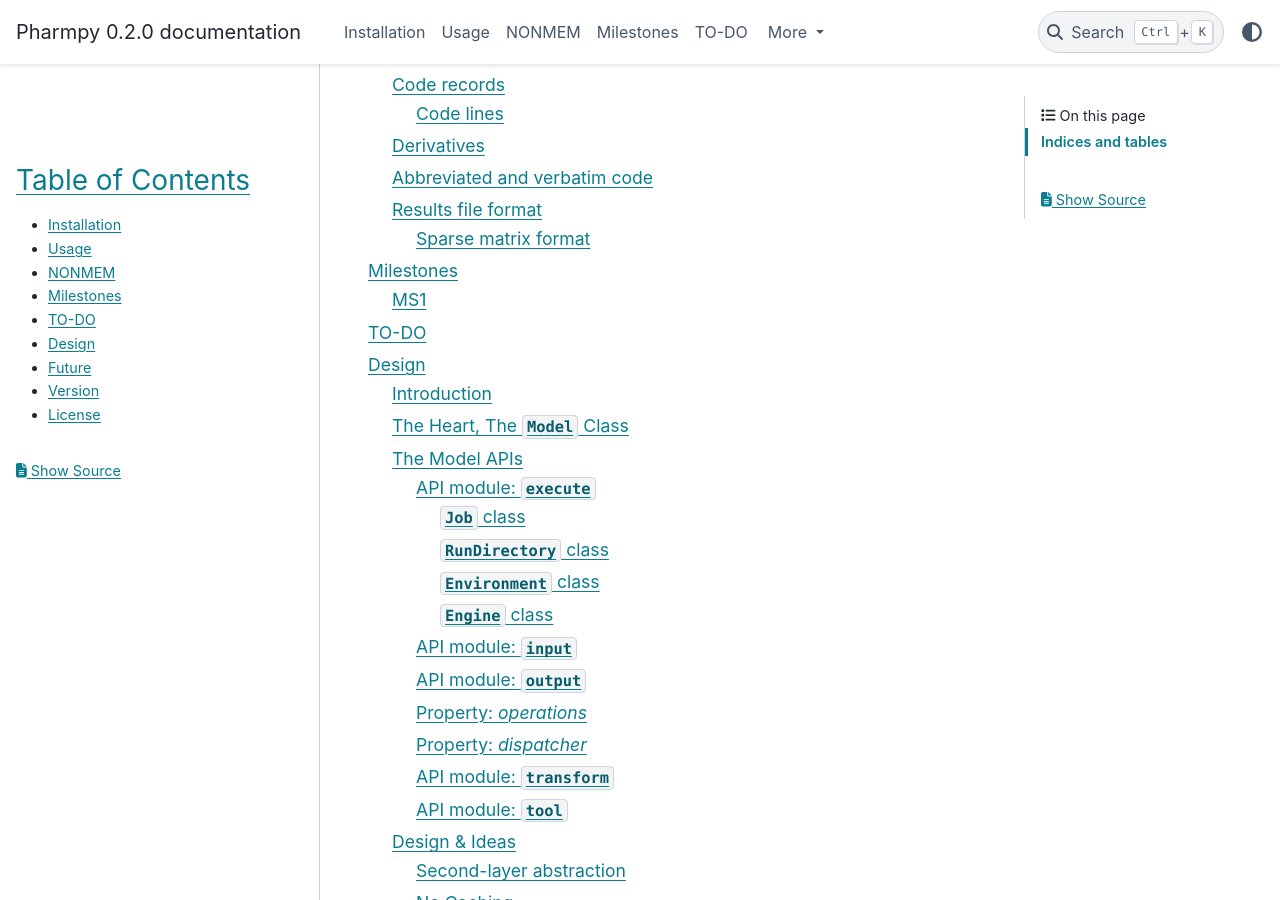
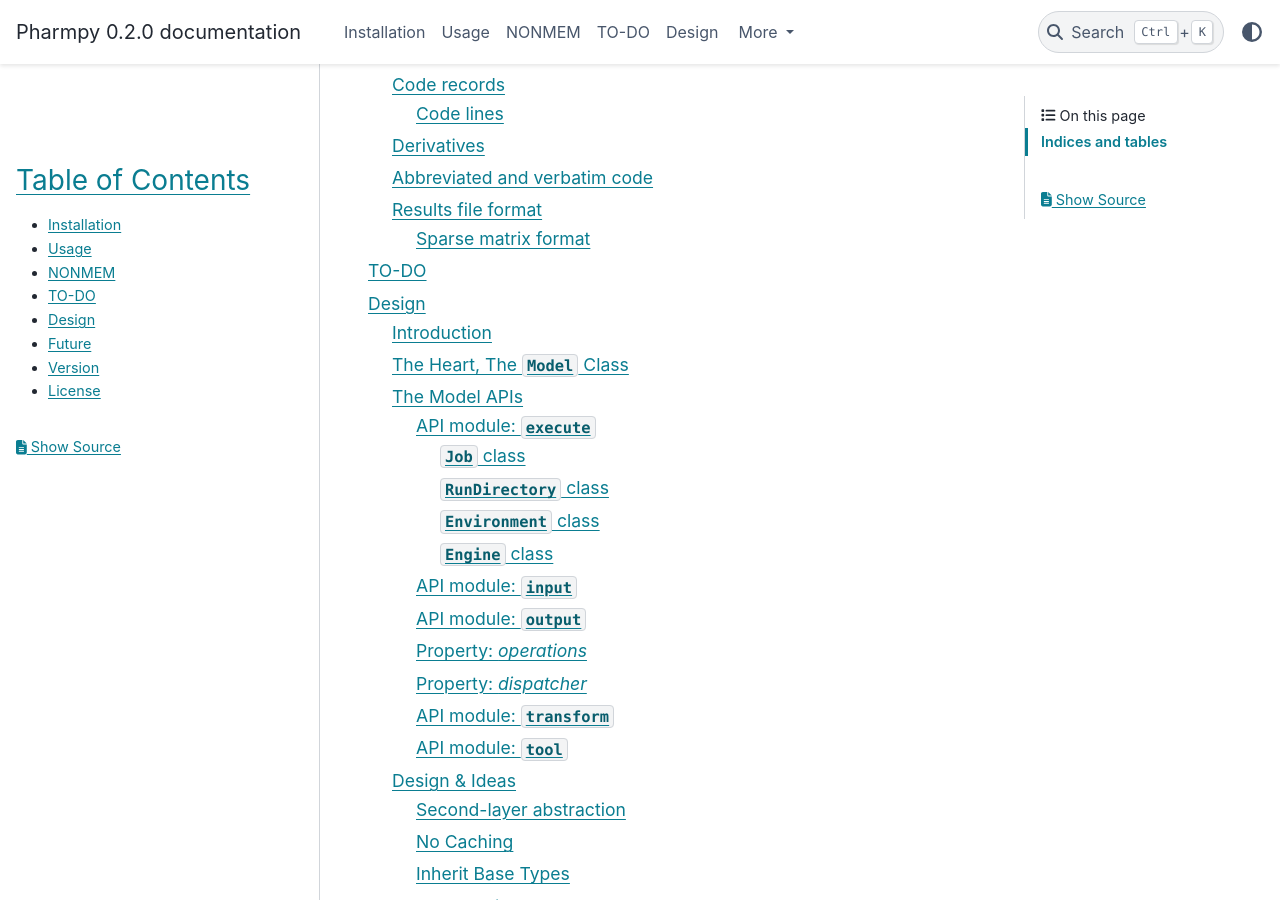
Before and after one commit to pharmpy/pharmpy, a Sphinx documentation site: the page built from docs/index.rst, in a window 1280 px wide and 900 px high, scrolled down 822 px. Built offline with Sphinx 7.4.7 and the PyData theme 0.15.4, drawn with Linux system fonts in a browser that asks for light colours; pages that are not in the unit, such as notebooks, are missing from menus; some of the changed lines change nothing that is shown.

Commit message:
Remove milestones from documentation

```diff
--- a/docs/index.rst
+++ b/docs/index.rst
@@ -9,7 +9,6 @@ Contents
    usage
    Documentation <reference/modules>
    NONMEM
-   milestones
    todo
    design
    future
--- a/docs/milestones.rst
+++ /dev/null
@@ -1,24 +0,0 @@
-.. _milestones:
-
-==========
-Milestones
-==========
-
-MS1
-===
-
-The main goal with the first milestone is to make pharmpy an official thing to work on. To accomplish that we need some main proof of concepts and an idea of how to distribute the package.
-
-* Create new versions of some PsN tools: execute, frem, bootstrap and parts of transform (update_inits)
-
-* Create the APIs, classes and methods necessary for the first bullet
-
-* How can PsN/pharmpy be distributed? Together? Separately? Installers? Windows/Mac?
-
-* R package using reticulate to publish some initial stuff that is already useful and can attract attention.
-
-* To attract attention it would be nice to be able to run bootstrap both with NONMEM and nlmixr
-
-The final bullet would be a proof of concept that this could be done and it could show stakeholders that this has more added
-value. We can now argue that the added values are: a good external API usable from Python and R, not fixed to NONMEM and a modern
-programming paradigm that will simplify future development and enabling more advanced methodology (like parsing the NONMEM abbreviated code).
```
